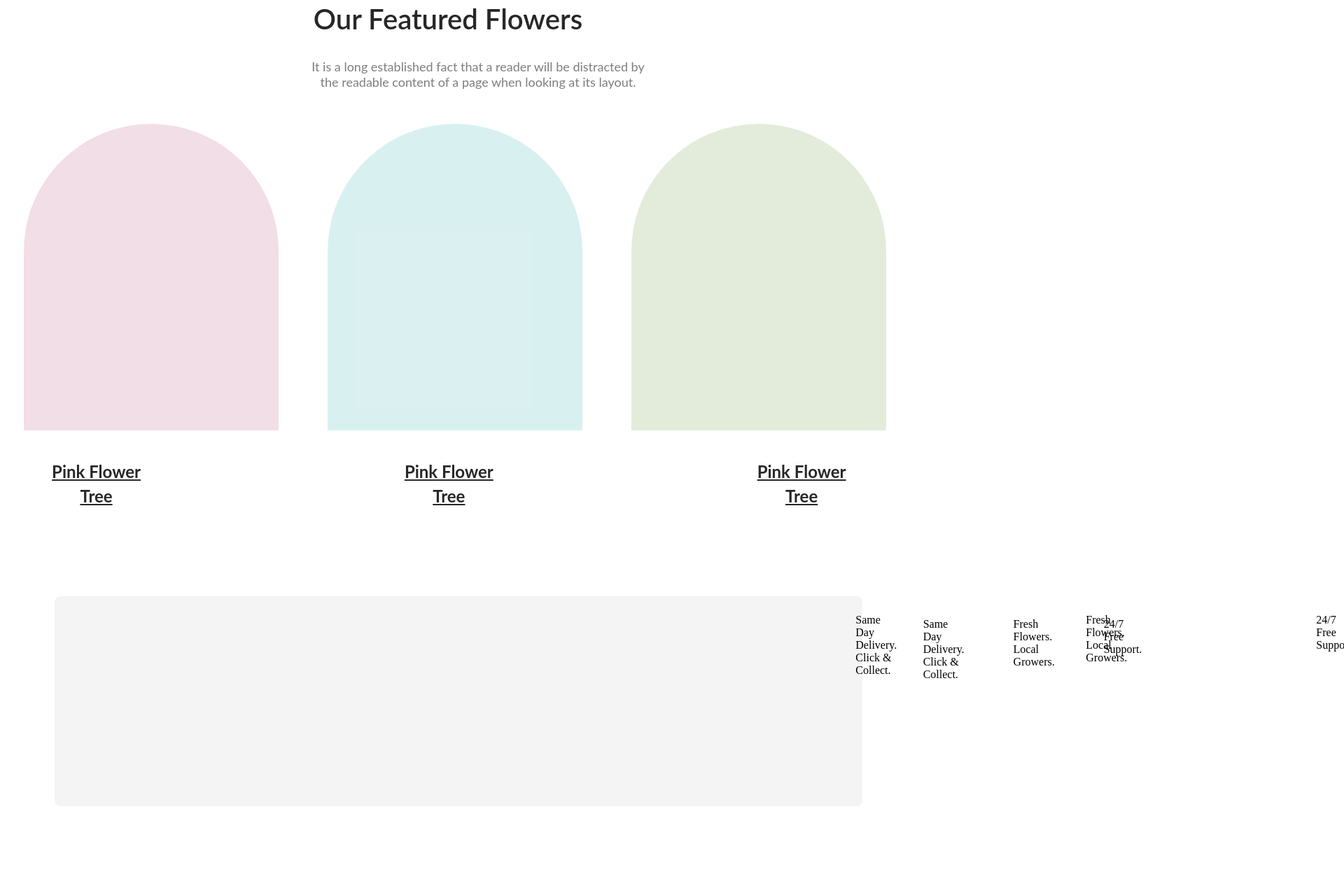
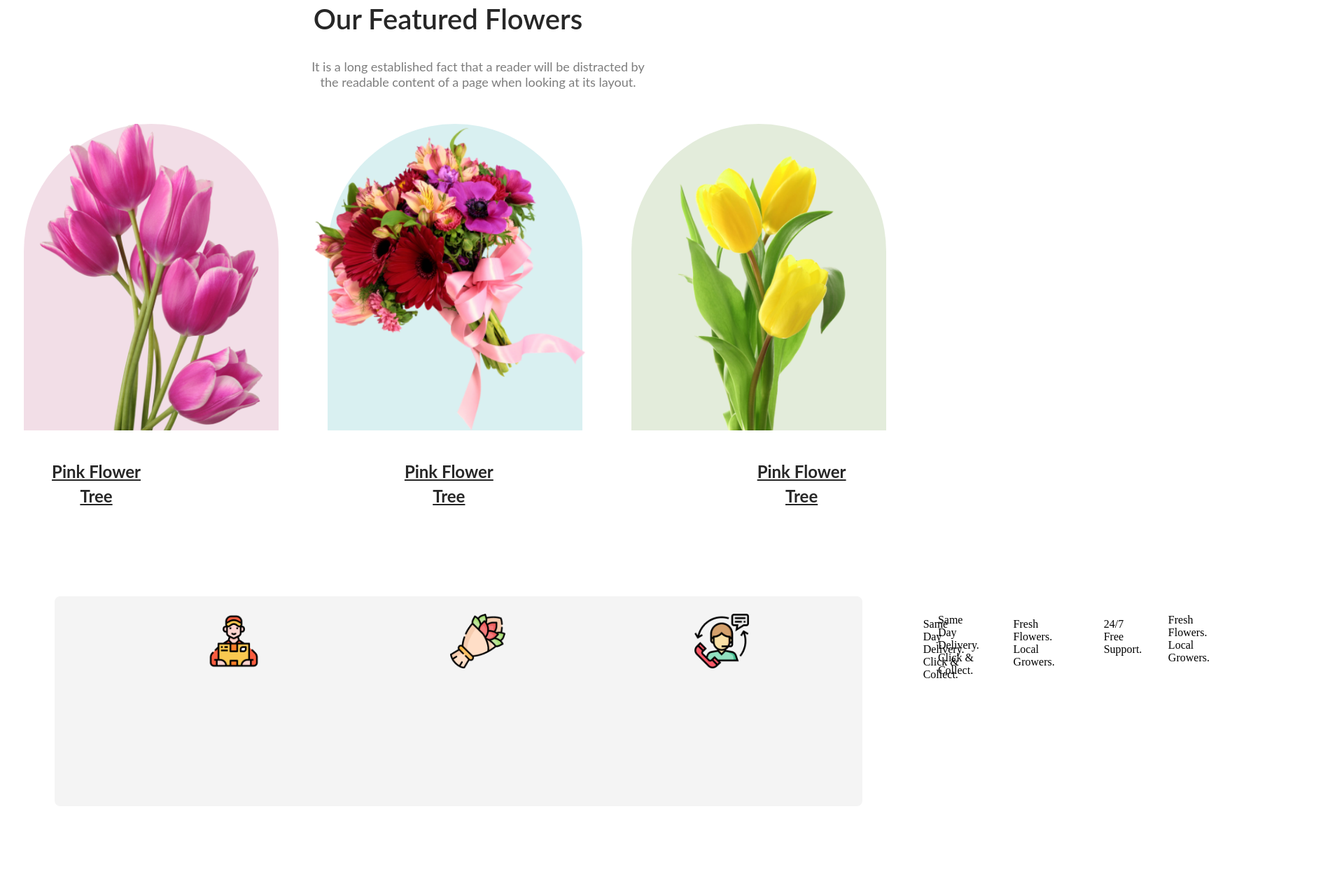
Before and after one commit to arifhossenbd/flower-shop-assignment, a plain HTML site: page index.html in a window 1280 px wide. Shown: the part 688-1964 px from the top of the page at 70% size, 1920 px wide, since content can reach past the window. Drawn offline with Linux system fonts and the light colour scheme; the site is published under a folder, as on GitHub Pages, so addresses that start at the root find nothing.

Commit message:
image correction

```diff
--- a/index.html
+++ b/index.html
@@ -14,7 +14,7 @@
                 <h4 class="header-description">It is a long established fact that a reader will be distracted by the readable content of  a page when looking at its layout. The point of using Lorem Ipsum is that it has a more-or-less normal distribution of letters.</h4>
                <button class="btn-primary">Shop Now</button>
             </div>
-            <img class="img" src="/image/header.png" alt="">
+            <img class="img" src="image/header.png" alt="">
     </header>
     <!-- main section -->
     <main>
@@ -25,9 +25,9 @@
             </div>
             <div class="shop-item">
                 <ul>
-                    <li class="pngwing1"><img src="/image/pngwing 6.png" alt=""></li>
-                    <li class="pngwing2"><img src="/image/pngwing 5.png" alt=""></li>
-                    <li class="pngwing3"><img src="/image/pngwing 7.png" alt=""></li>
+                    <li class="pngwing1"><img src="image/pngwing 6.png" alt=""></li>
+                    <li class="pngwing2"><img src="image/pngwing 5.png" alt=""></li>
+                    <li class="pngwing3"><img src="image/pngwing 7.png" alt=""></li>
                 </ul>
                 <div class="item-tittle-container">
                     <li class="item-tittle">Pink Flower Tree</li>
@@ -37,9 +37,9 @@
             </div>
             <div class="service-section">
                 <ul class="service-image">
-                    <li class="service"><img src="/image/Group 57.png" alt=""></li>
-                    <li class="service"><img src="/image/Group 58.png" alt=""></li>
-                    <li class="service"><img src="/image/support.png" alt=""></li>
+                    <li class="service"><img src="image/Group 57.png" alt=""></li>
+                    <li class="service"><img src="image/Group 58.png" alt=""></li>
+                    <li class="service"><img src="image/support.png" alt=""></li>
                     <li>Same Day Delivery. Click & Collect.</li>
                     <li>Fresh Flowers. Local Growers.</li>
                     <li>24/7 Free Support.</li>
@@ -58,7 +58,7 @@
             <h2 class="hot-deals-tittle">Hot Deal ! Sale Up To 25% <span class="off">Off</span> </h2>
             <h4 class="hot-deals-description">It is a long established fact that a reader will be distracted by the readable content of a page when looking at its layout.</h4>
             <button class="btn-primary">Sign Up</button>
-            <img class="pngwing8" src="/image/pngwing 8.png" alt="">
+            <img class="pngwing8" src="image/pngwing 8.png" alt="">
         </div>
     </main>
     <!-- footeer section -->
```
